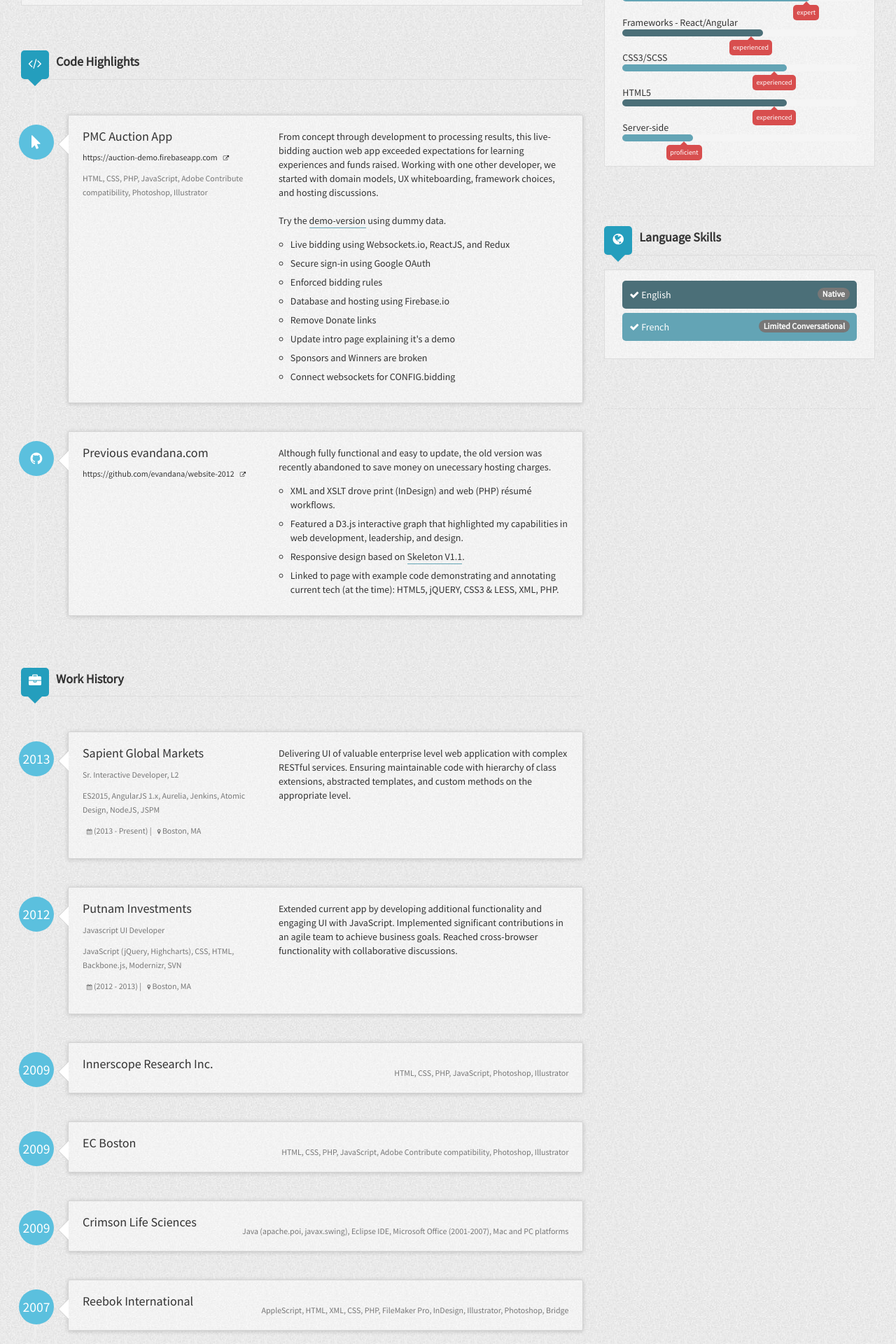
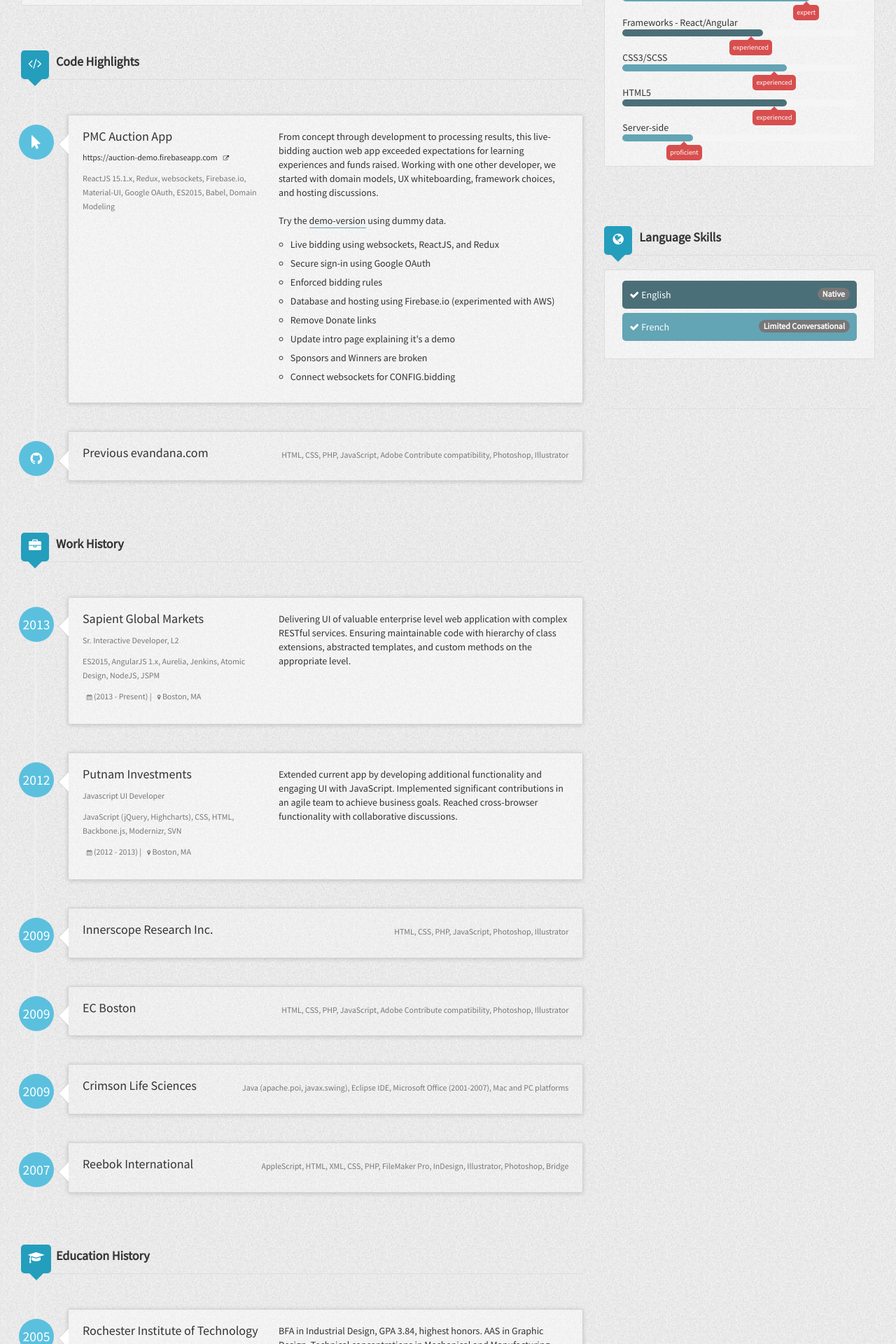
Before and after one commit to evandana/evandana.github.io, a Jekyll site: the page built from index.html, in a window 1280 px wide. Shown: the part 301-2221 px from the top of the page at 70% size. Built offline with Jekyll 4.4.1, drawn with Linux system fonts in a browser that asks for light colours; nearby versions of some CDN libraries.

Commit message:
improved hover state on cards

```diff
--- a/_config.yml
+++ b/_config.yml
@@ -35,13 +35,13 @@
       description: "From concept through development to processing results, this live-bidding auction web app exceeded expectations for learning experiences and funds raised. Working with one other developer, we started with domain models, UX whiteboarding, framework choices, and hosting discussions.<br/><br/>Try the <a href=\"https://auction-demo.firebaseapp.com\" target=\"_BLANK\">demo-version</a> using dummy data."
       features:
         - feature1:
-          text: Live bidding using Websockets.io, ReactJS, and Redux
+          text: Live bidding using websockets, ReactJS, and Redux
         - feature1:
           text: Secure sign-in using Google OAuth
         - feature1:
           text: Enforced bidding rules
         - feature1:
-          text: Database and hosting using Firebase.io
+          text: Database and hosting using Firebase.io (experimented with AWS)
 
         - feature1:
           text: Remove Donate links
@@ -52,11 +52,12 @@
         - feature1:
           text: Connect websockets for CONFIG.bidding
       icon: live
-      technologies: HTML, CSS, PHP, JavaScript, Adobe Contribute compatibility, Photoshop, Illustrator
+      technologies: "ReactJS 15.1.x, Redux, websockets, Firebase.io, Material-UI, Google OAuth, ES2015, Babel, Domain Modeling"
       link: https://auction-demo.firebaseapp.com
       completedyear: 2016
     - evandanadotcom:
       title: Previous evandana.com
+      collapsed: true
       description: "Although fully functional and easy to update, the old version was recently abandoned to save money on unecessary hosting charges."
       features:
         - feature:
@@ -64,10 +65,11 @@
         - feature:
           text: "Featured a D3.js interactive graph that highlighted my capabilities in web development, leadership, and design."
         - feature:
-          text: "Responsive design based on <a href=\"www.getskeleton.com\" target=\"_BLANK\">Skeleton V1.1</a>."
+          text: "Responsive, mobile-friendly and quick-to-load."
         - feature:
           text: "Linked to page with example code demonstrating and annotating current tech (at the time): HTML5, jQUERY, CSS3 & LESS, XML, PHP."
       icon: github
+      technologies: HTML, CSS, PHP, JavaScript, Adobe Contribute compatibility, Photoshop, Illustrator
       link: https://github.com/evandana/website-2012
       completedyear: 2012
   workHistory:
--- a/assets/css/evan-override.css
+++ b/assets/css/evan-override.css
@@ -116,6 +116,16 @@
  * INTERACTIONS
  * --------------------------------*/
 
+/* timeline-panel isn't needed directly below, but it helps for consistency*/
+.timeline-panel.grid-block.i-toggle-view:hover {
+    background: rgba(255, 255, 255, 0.6);
+}
+.timeline-panel.grid-block.i-toggle-view.i-collapsed:hover {
+    background: rgba(255, 255, 255, 0.6);
+}
+.timeline-panel.i-collapsed {
+    background: rgba(255, 255, 255, 0.2);
+}
 .timeline-panel.i-collapsed::after {
     content: 'a';
 }
@@ -135,5 +145,5 @@
 .timeline-panel.i-collapsed .timeline-heading .text-muted.i-preserve {
     display: block;
     float: right;
-    margin-top: 4px;
+    margin-top: -6px;
 }
```
